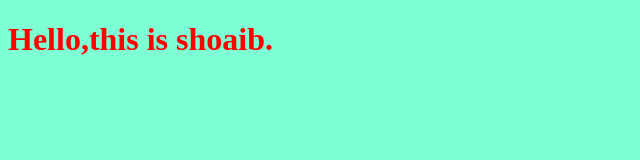
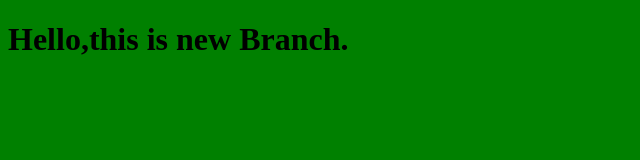
Before and after one commit to shoaibshadad8-spec/my-project-, a plain HTML site: page index.html in a window 1280 px wide. Shown: the whole page, without its empty margins (0-640 px from the left). Drawn offline with Linux system fonts and the light colour scheme.

Commit message:
changing style for the title

```diff
--- a/index.html
+++ b/index.html
@@ -7,7 +7,7 @@
     <link rel="stylesheet" href="style.css">
 </head>
 <body>
-   <h1>Hello,this is shoaib.</h1>
+   <h1>Hello,this is new Branch.</h1>
     <script src="app.js"> </script>
 </body>
 </html>
--- a/style.css
+++ b/style.css
@@ -1,6 +1,6 @@
 h1{
-    color: red;
+    color: black;
 }
 body{
-    background-color:aquamarine ;
+    background-color:green;
 }
```
